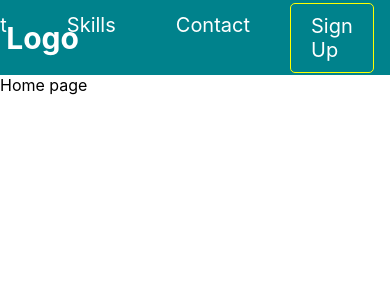
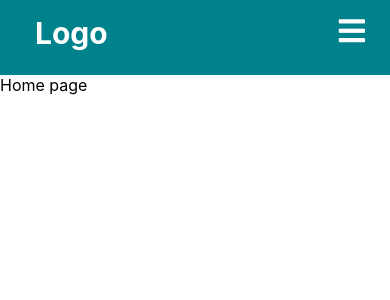
Before and after one commit to Sarfaraz0730/basic-app, a React (Create React App) app: page / in a window 390 px wide. Shown: the top 300 px of the page. Built offline with nearby package versions, Linux system fonts and the light colour scheme.

Commit message:
Completed this bsic navbar app

```diff
--- a/src/App.jsx
+++ b/src/App.jsx
@@ -1,7 +1,5 @@
 import React from 'react'
 import { BrowserRouter as Router, Route, Routes } from 'react-router-dom'
-import { Switch } from 'react-router-dom';
-
 import Navbar from './components/Navbar/Navbar'
 import Home from "./components/Home"
 import About from "./components/About"
--- a/src/components/Navbar/Navbar.css
+++ b/src/components/Navbar/Navbar.css
@@ -35,3 +35,50 @@
     border-radius: 5px;
 
 }
+.mobile-menu-icon{
+display: none;
+}
+@media screen and (max-width:780px){
+    .logo{
+        display: flex;
+        position: absolute;
+        top: 15px;
+        left: 35px;
+
+    }
+    .nav-links{
+        display: none;
+
+    }
+    .nav-links-mobile{
+        position: absolute;
+        display: block;
+        list-style: none;
+        background-color: #005469;
+        left:0;
+        top:75px;
+        transition: all 0.5s ease-out;
+        width: 100%;
+    }
+    .home,.skills,.contact,.about,.signup{
+        color: #fff;
+        text-align: center;
+        padding: 32px;
+        width: 100%;
+        transition: all 0.5s ease;
+    }
+    .signup{
+        border: none;
+    }
+    .mobile-menu-icon{
+        display: block;
+        position: absolute;
+        font-size: 30px;
+        color: #fff;
+        background-color: #00828c;
+        outline: none;
+        top: 15px;
+        right: 25px;
+        border: none;
+    }
+}
--- a/src/components/Navbar/Navbar.jsx
+++ b/src/components/Navbar/Navbar.jsx
@@ -1,11 +1,14 @@
-import React from 'react'
-import "./Navbar.css"
-import { Link } from 'react-router-dom'
+import React, { useState } from "react";
+import "./Navbar.css";
+import { Link } from "react-router-dom";
 const Navbar = () => {
+  const [isMobile, setIsMobile] = useState(false);
   return (
-   <nav className='navbar'>
-    <h3 className='logo'>Logo</h3>
-    <ul className='nav-links'>
+    <nav className="navbar">
+      <h3 className="logo">Logo</h3>
+      <ul className={isMobile?"nav-links-mobile":"nav-links"}
+      onClick={()=>setIsMobile(false)}
+      >
         <Link to="/" className="home">
           <li>Home</li>
         </Link>
@@ -22,8 +25,17 @@ const Navbar = () => {
           <li>Sign Up</li>
         </Link>
       </ul>
+      <button className="mobile-menu-icon"
+      onClick={()=>setIsMobile(!isMobile)}
+      >
+        {isMobile ? (
+          <i className="fas fa-times"> </i>
+        ) : (
+          <i className="fas fa-bars"></i>
+        )}
+      </button>
     </nav>
-  )
-}
+  );
+};
 
-export default Navbar
+export default Navbar;
```
Lines whose indentation alone changed are shown as unchanged.
